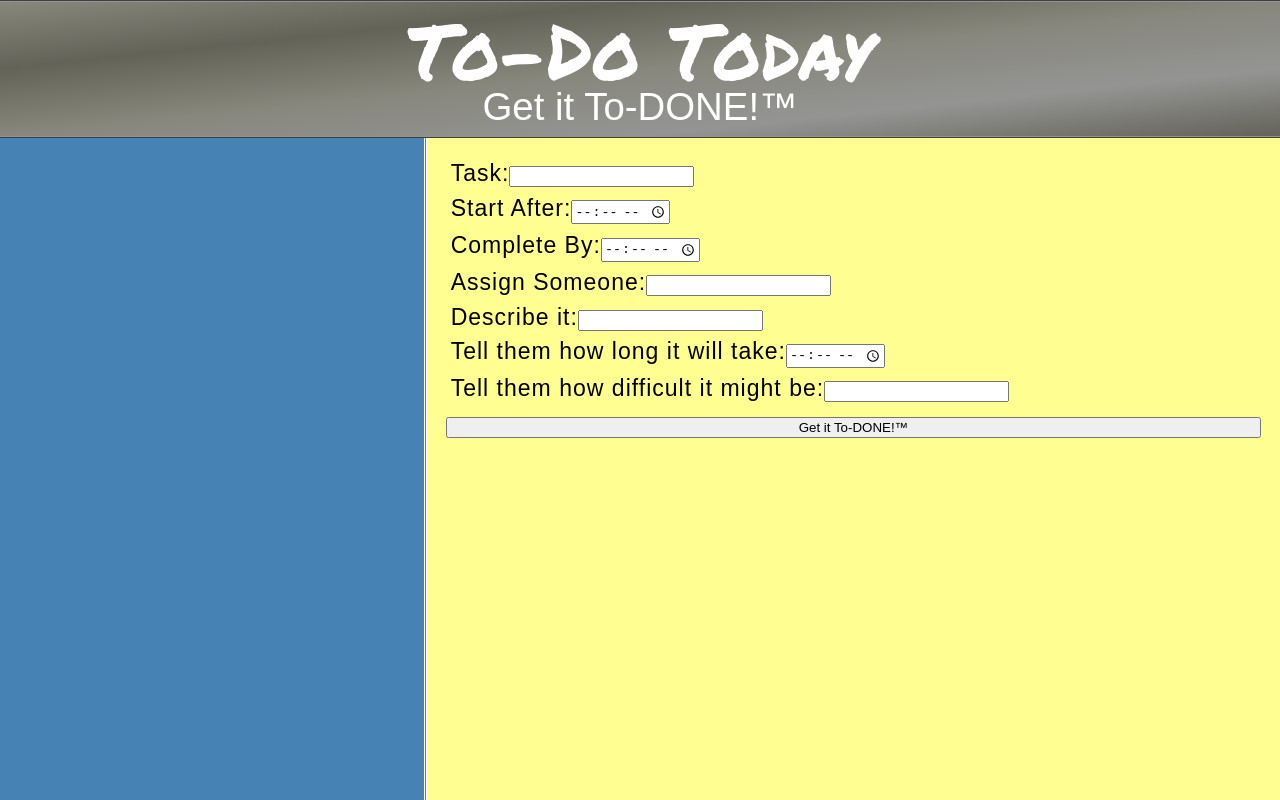
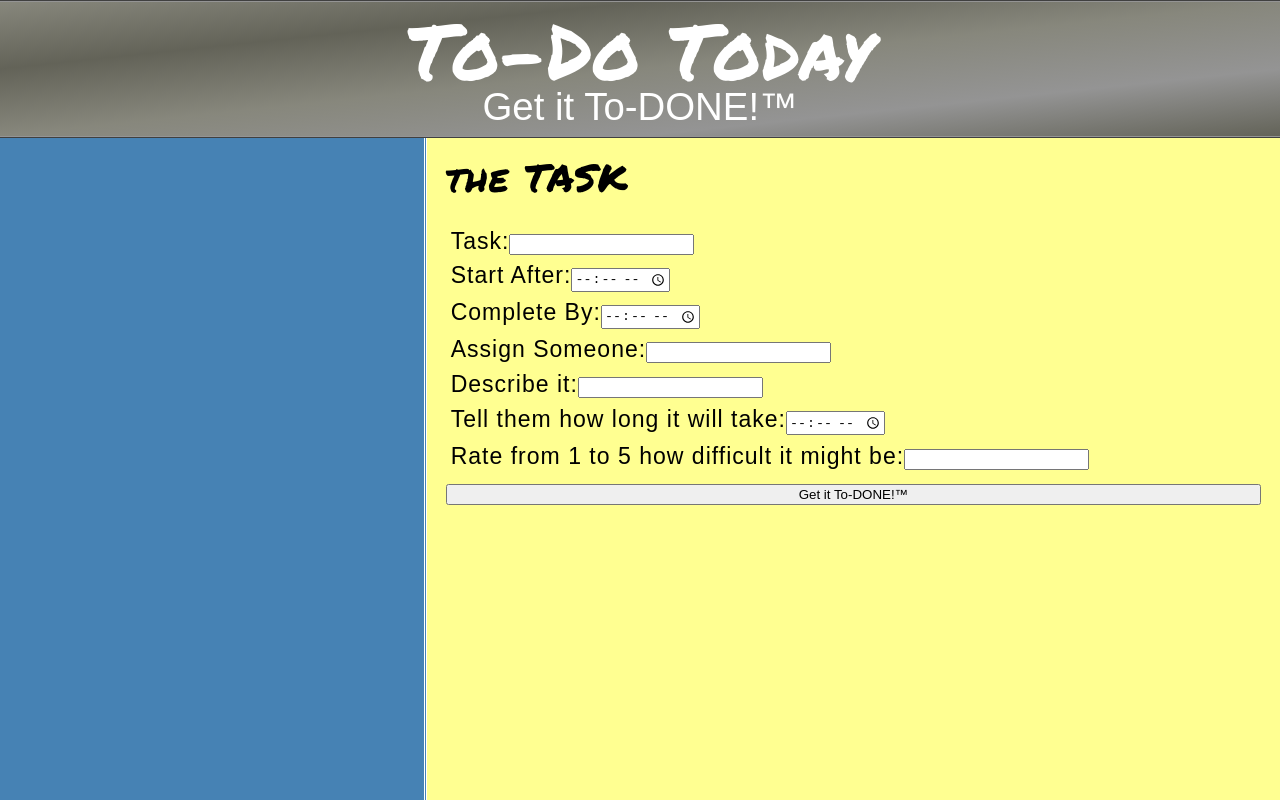
Before and after one commit to TheAgileMCB/ToDoTodayReact, a React (Create React App) app in the folder todo-today-front-end/: page / in a window 1280 px wide. Shown: the top 800 px of the page. Built offline with nearby package versions, Linux system fonts and the light colour scheme; a web font is replaced by a local one.

Commit message:
added head and edited text

```diff
--- a/todo-today-front-end/src/components/to-do-form/index.js
+++ b/todo-today-front-end/src/components/to-do-form/index.js
@@ -51,6 +51,7 @@ export default function Form(props) {
 
     return (
         <div className="form-wrapper">
+            <h1>the TASK</h1>
             <form data-testid="form" className="form" onSubmit={handleSubmit}>
                 <label >
                     <span>Task:</span>
@@ -77,7 +78,7 @@ export default function Form(props) {
                     <input name="EstimatedTimeToComplete" type="time" onChange={setEstimatedTimeToComplete} />
                 </label>
                 <label >
-                    <span>Tell them how difficult it might be:</span>
+                    <span>Rate from 1 to 5 how difficult it might be:</span>
                     <input name="DifficultyTating" type="number" onChange={setDifficultyRating} />
                 </label>
                 <label >
```
